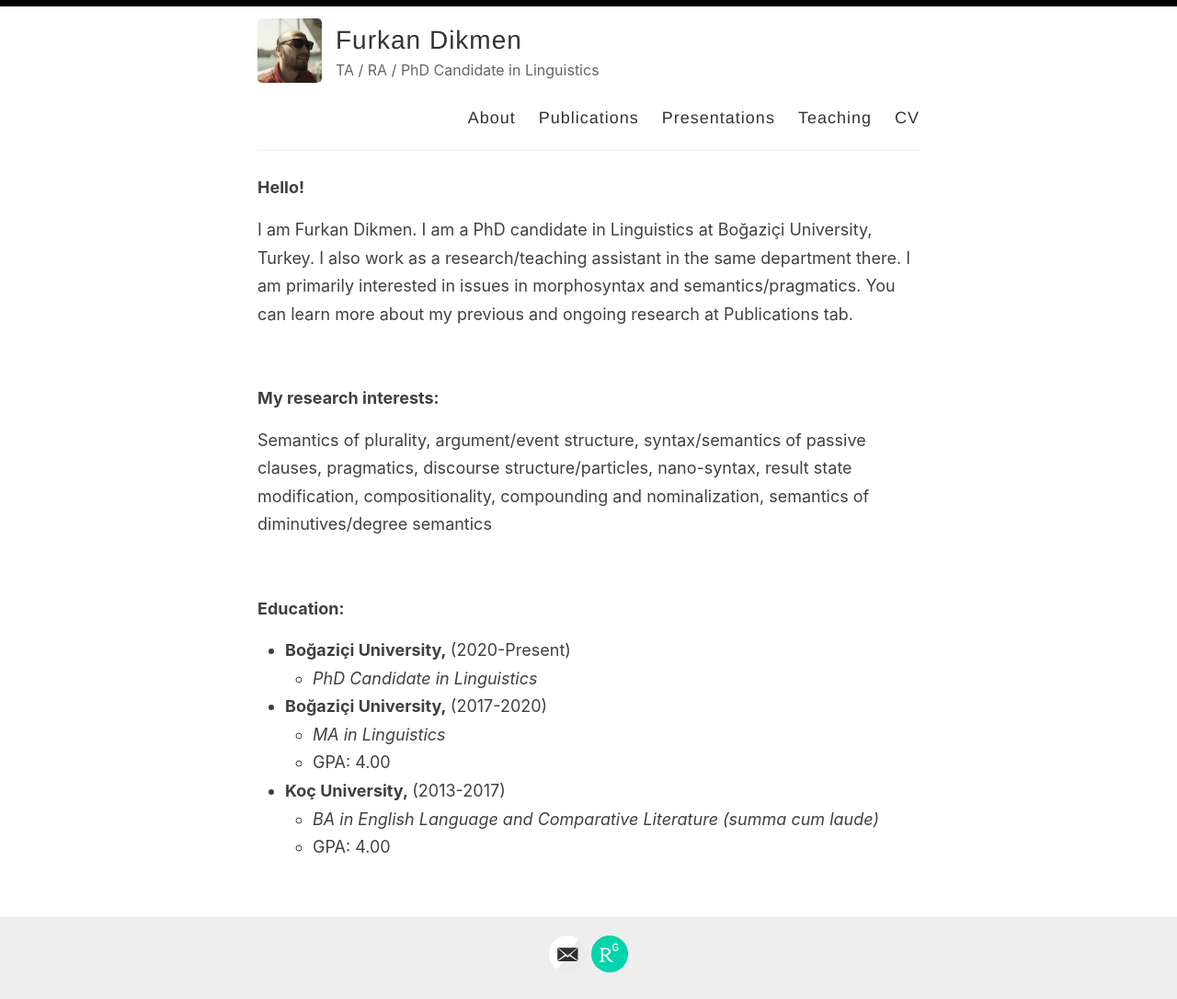
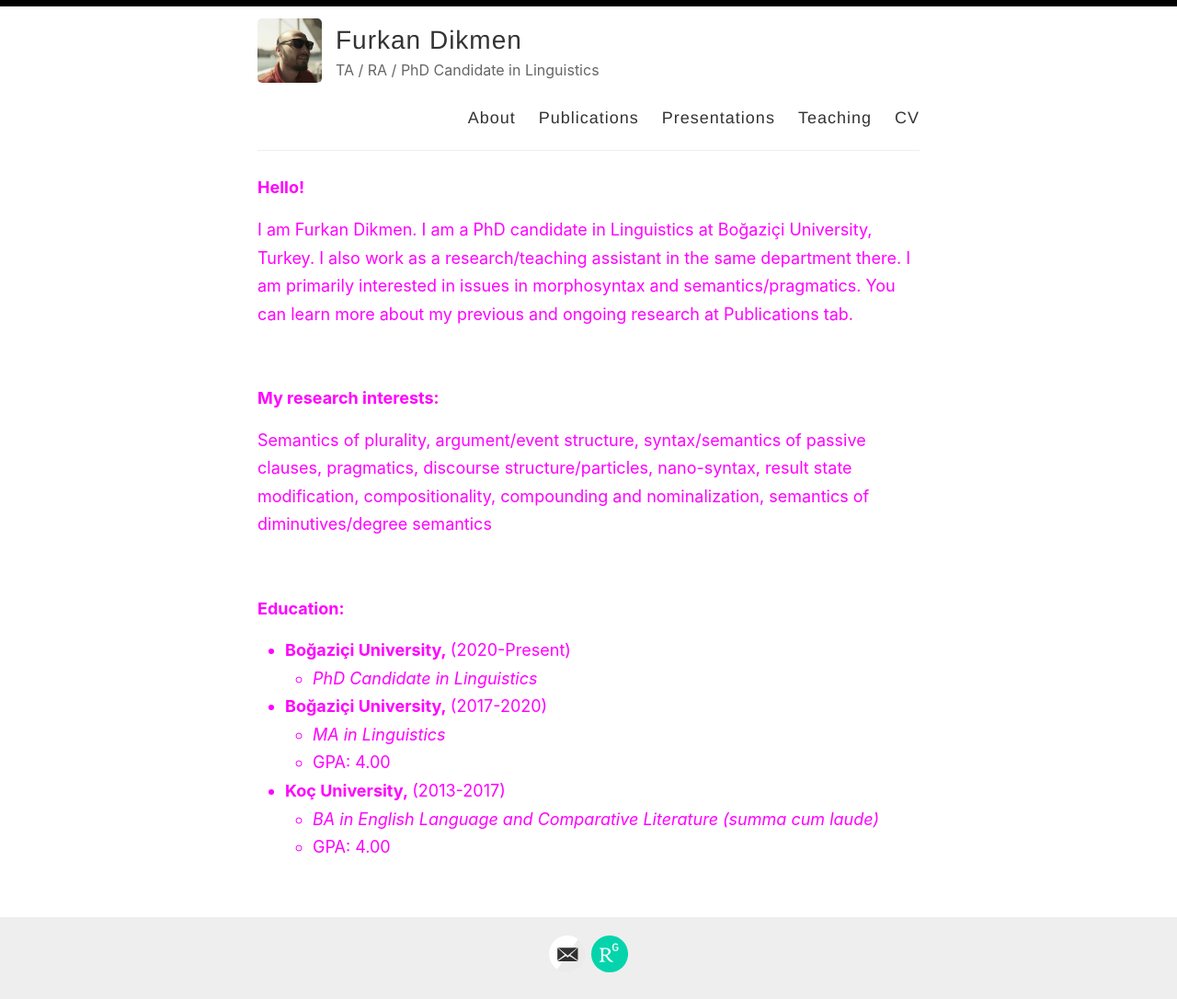
Before and after one commit to furkandikmen/furkandikmen.github.io, a Jekyll site: the page built from index.html, in a window 1280 px wide. Shown: the whole page at 92% size. Built offline with Jekyll 4.4.1, drawn with Linux system fonts in a browser that asks for light colours; the list of posts is cut into pages by our own code.

Commit message:
Update style.scss

```diff
--- a/assets/style.scss
+++ b/assets/style.scss
@@ -23,7 +23,7 @@ html {
 body {
   background: #fff;
   font-family: -system-ui, -apple-system, BlinkMacSystemFont, "Segoe UI", Roboto, Helvetica, Arial, sans-serif, "Apple Color Emoji", "Segoe UI Emoji", "Segoe UI Symbol";
-  color: #404040;
+  color: #FF00FF;
   line-height: 1.7;
   font-weight: 400;
   font-size: 18px;
```
